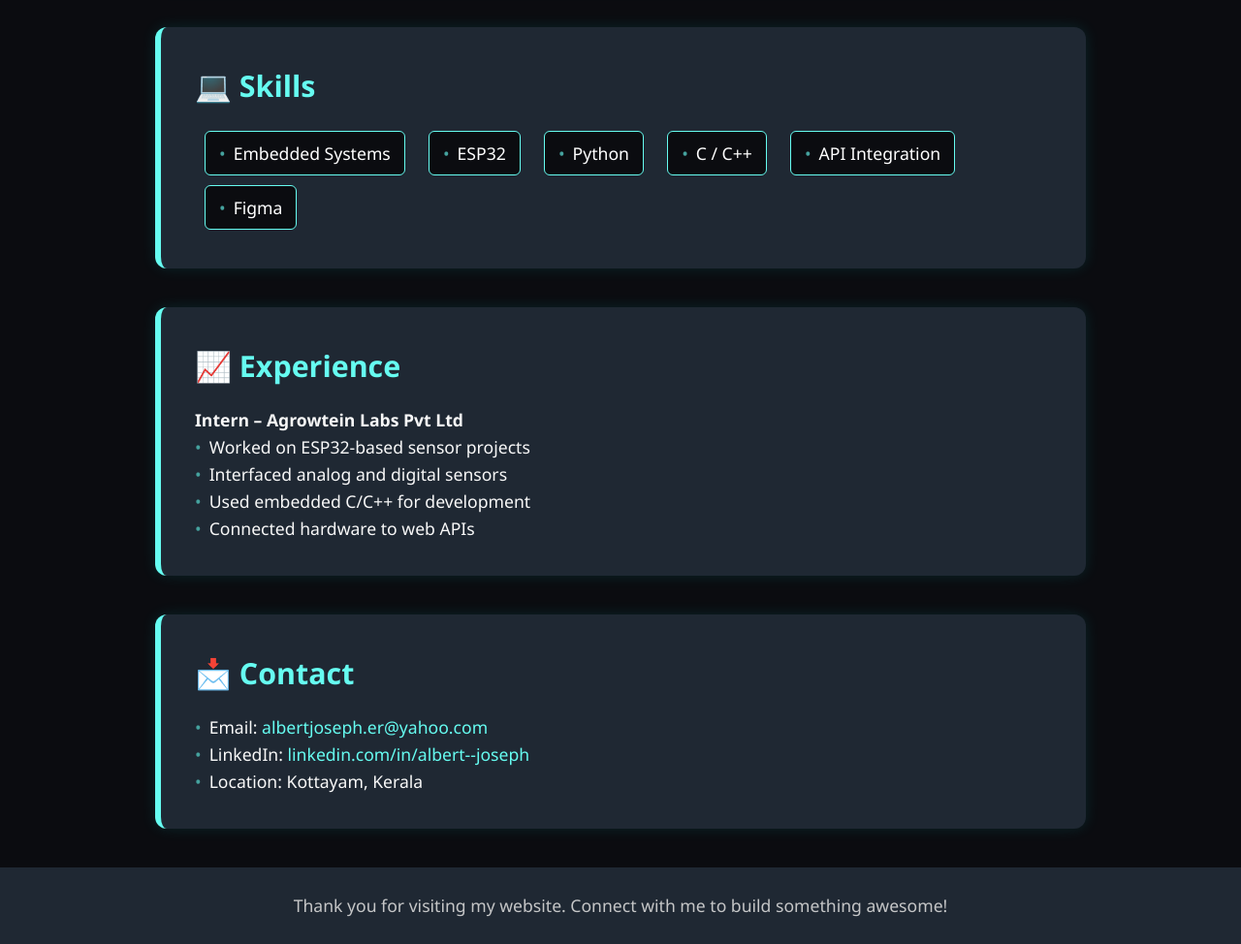
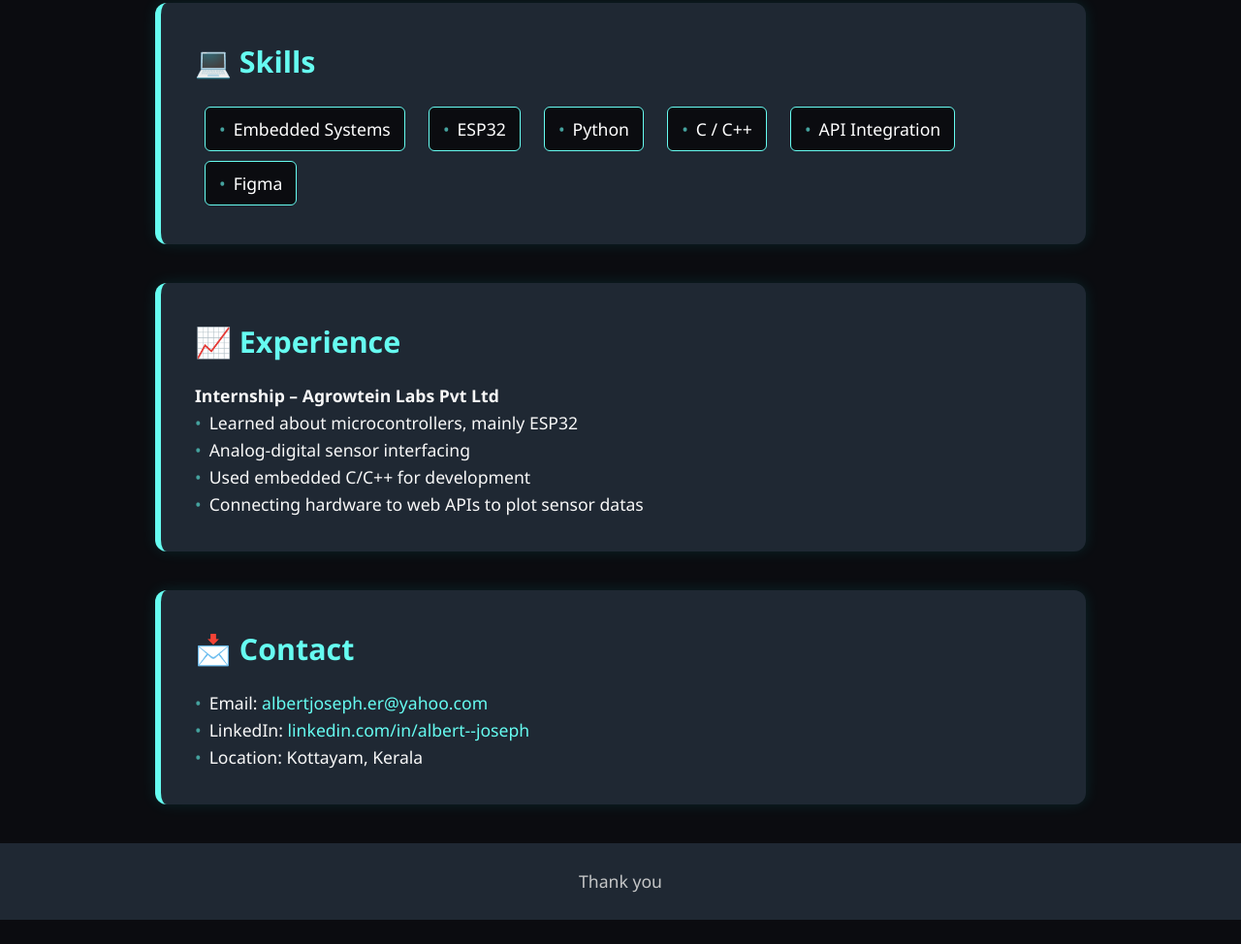
Before and after one commit to albertjoseph11/Albert, a plain HTML site: page index.html in a window 1280 px wide. Shown: the part 768-1742 px from the top of the page at 97% size. After the commit the page ends 1717 px from the top, so only its background shows below. Drawn offline with Linux system fonts and the light colour scheme.

Commit message:
Update index.html

```diff
--- a/index.html
+++ b/index.html
@@ -110,7 +110,7 @@
 </head>
 <body>
   <header>
-    <h1>Albert Joseph</h1>
+    <h2>Albert Joseph</h2>
     <p class="tagline">CSE Student | Tech Explorer | Embedded Innovator</p>
   </header>
 
@@ -142,12 +142,12 @@
 
     <section>
       <h2>📈 Experience</h2>
-      <p><strong>Intern – Agrowtein Labs Pvt Ltd</strong></p>
+      <p><strong>Internship – Agrowtein Labs Pvt Ltd</strong></p>
       <ul>
-        <li>Worked on ESP32-based sensor projects</li>
-        <li>Interfaced analog and digital sensors</li>
+        <li>Learned about microcontrollers, mainly ESP32</li>
+        <li>Analog-digital sensor interfacing</li>
         <li>Used embedded C/C++ for development</li>
-        <li>Connected hardware to web APIs</li>
+        <li>Connecting hardware to web APIs to plot sensor datas</li>
       </ul>
     </section>
 
@@ -162,7 +162,7 @@
   </div>
 
   <footer>
-    <p>Thank you for visiting my website. Connect with me to build something awesome!</p>
+    <p>Thank you</p>
   </footer>
 </body>
 </html>
```
